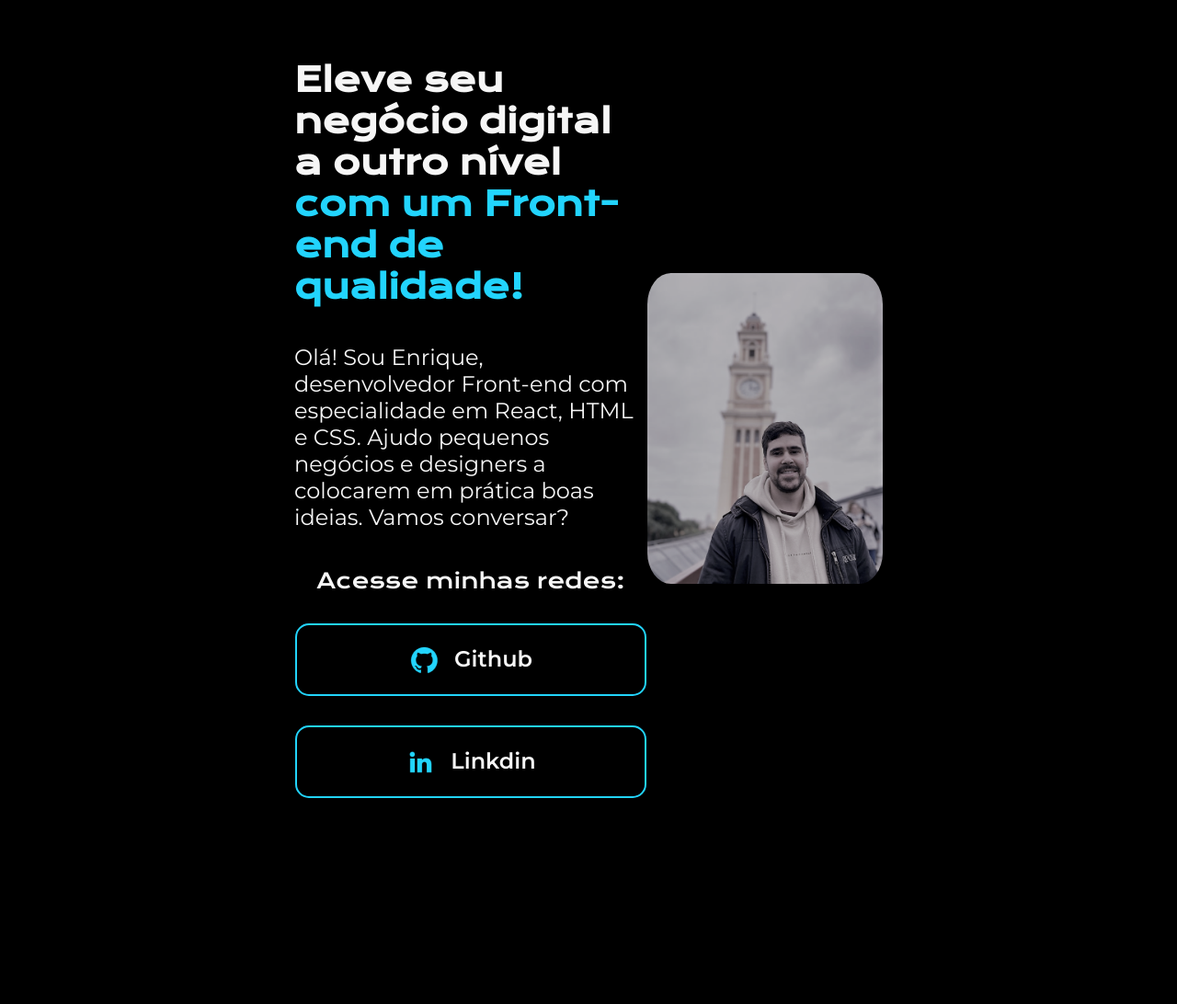
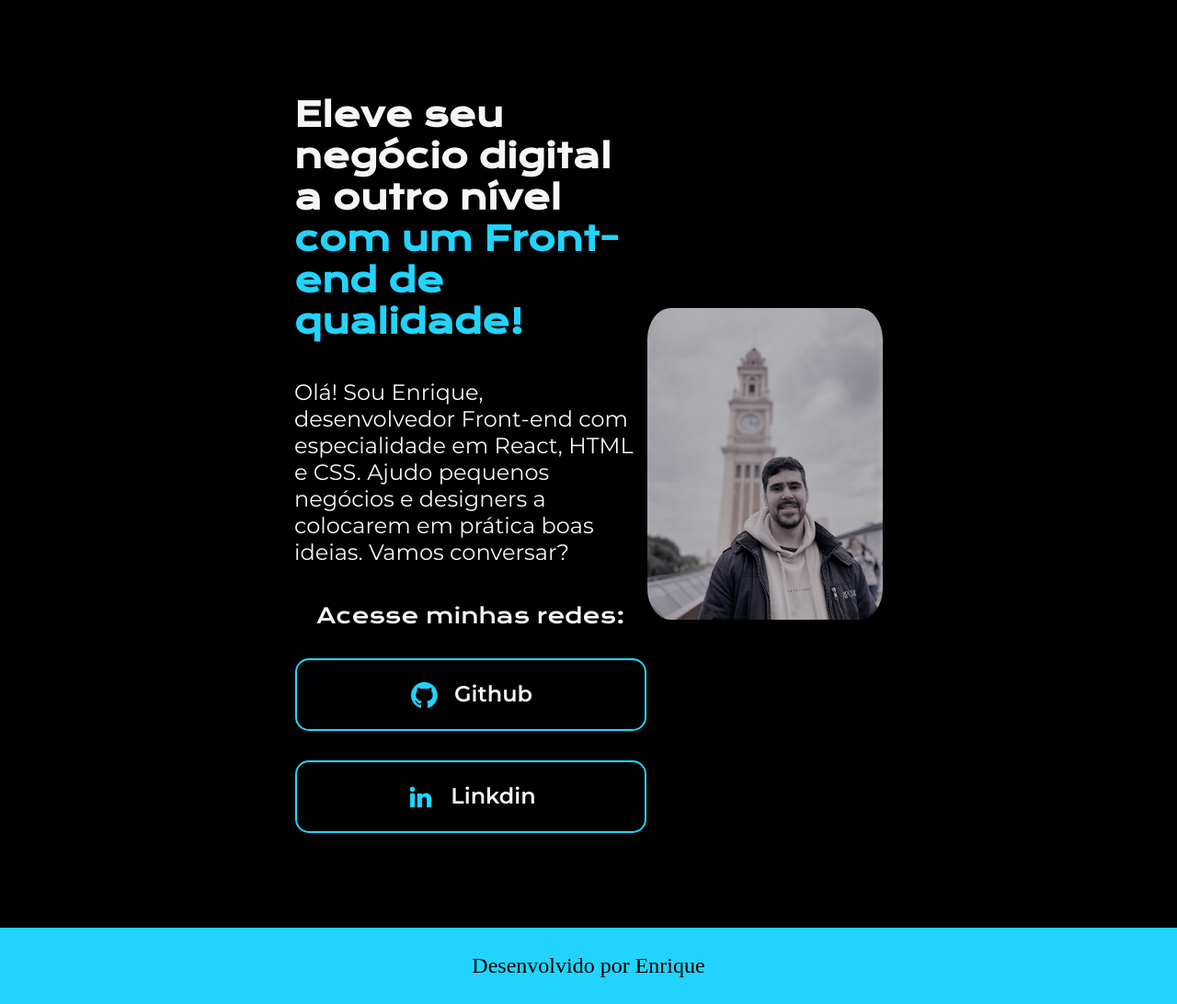
Before and after one commit to EnriqueSFlor/portfolio1, a plain HTML site: page index.html in a window 1280 px wide. Shown: the whole page at 92% size. Before the commit the page ends 868 px from the top, so only its background shows below. Drawn offline with nearby package versions, Linux system fonts and the light colour scheme.

Commit message:
adicionando footer

```diff
--- a/index.html
+++ b/index.html
@@ -45,6 +45,6 @@
         alt="Foto do Enrique"
       />
     </main>
-    <footer></footer>
+    <footer class="rodape"><p>Desenvolvido por Enrique</p></footer>
   </body>
 </html>
--- a/style.css
+++ b/style.css
@@ -6,7 +6,6 @@
 }
 
 body {
-  height: 100vh;
   box-sizing: border-box;
   background-color: #000000;
   color: #f6f6f6;
@@ -17,7 +16,7 @@ body {
 }
 
 .apresentacao {
-  margin: 5% 25%;
+  padding: 8% 25%;
   display: flex;
   align-items: center;
   justify-content: space-between;
@@ -70,7 +69,21 @@ body {
   font-family: "Montserrat", sans-serif;
 }
 
+.apresentacao__links__link:hover {
+  background-color: #272727;
+}
+
 .enrique-imagem {
   width: 40%;
   border-radius: 10%;
 }
+
+.rodape {
+  padding: 28px;
+  background-color: #22d4fd;
+  color: #000000;
+  text-align: center;
+  font-family: "Montserrat" sans-serif;
+  font-size: 24px;
+  font-weight: 400;
+}
```
